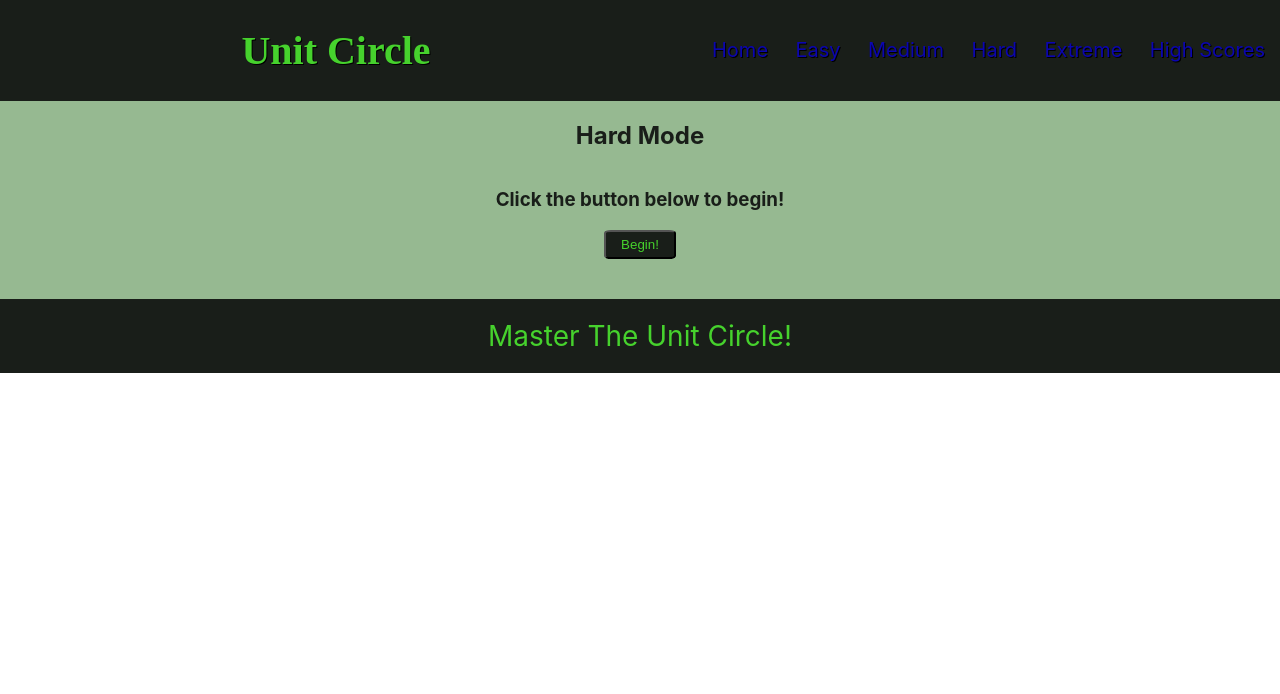
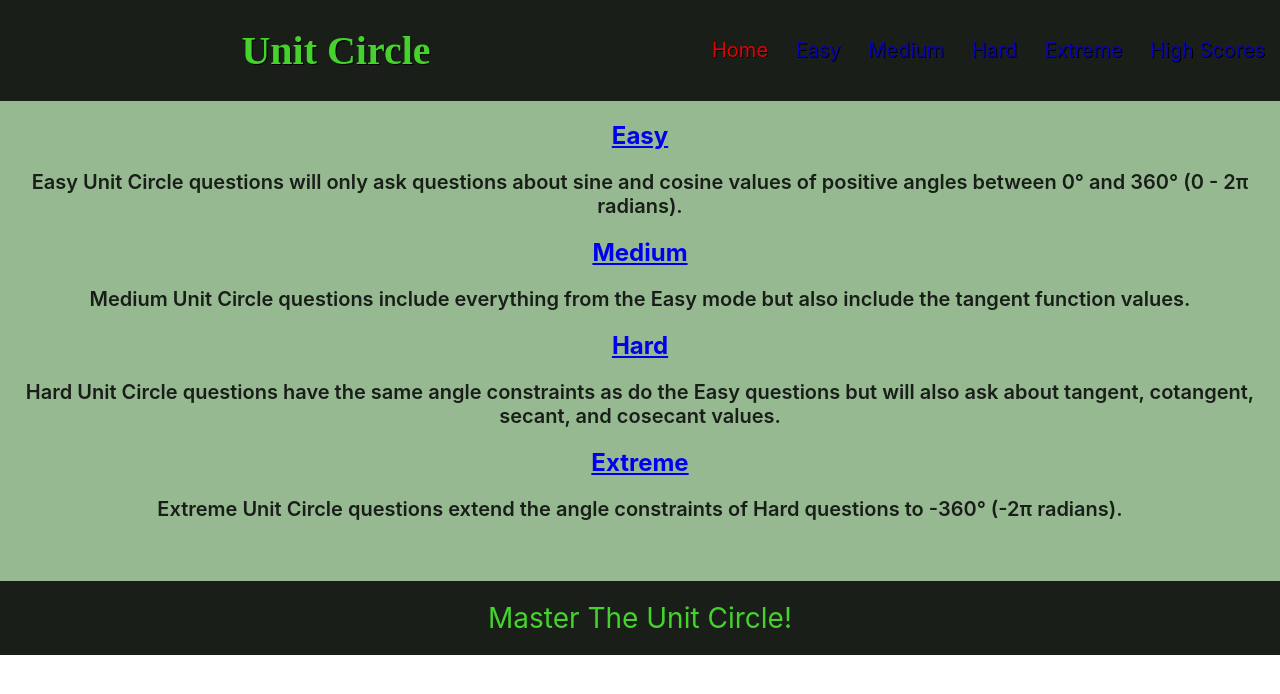
Before and after one commit to cabralwilliams/unit-circle, a React (Create React App) app: page /hard in a window 1280 px wide. Shown: the top 694 px of the page. Built offline with nearby package versions, Linux system fonts and the light colour scheme.

Commit message:
made adjustments to account for issues rendering page properly in gh-pages

```diff
--- a/src/App.js
+++ b/src/App.js
@@ -11,22 +11,29 @@ import HighScores from './pages/HighScores';
 import { BrowserRouter as Router, Route, Routes } from 'react-router-dom';
 import { store } from './utils/store';
 import { Provider } from 'react-redux';
+import { useState } from 'react';
 
 function App() {
+	const [selectedLink, setSelectedLink] = useState('/');
+	console.log(selectedLink);
 	return (
 		<Router>
 			<div className="App">
 				<Provider store={store}>
-					<Header />
+					<Header selectedLink={selectedLink} setSelectedLink={setSelectedLink} />
 					<main className='site-content bottom-buffer-40-20'>
-						<Routes>
-							<Route exact path='/' element={<Homepage />} />
+						{selectedLink === '/' && <Homepage selectedLink={selectedLink} setSelectedLink={setSelectedLink} />}
+						{selectedLink === '/easy' && <Easy />}
+						{selectedLink === '/medium' && <Medium />}
+						{selectedLink === '/hard' && <Hard />}
+						{selectedLink === '/extreme' && <Extreme />}
+						{selectedLink === '/high_scores' && <HighScores />}
+							{/* <Route exact path='/' element={<Homepage />} />
 							<Route path='/easy' element={<Easy />} />
 							<Route path='/medium' element={<Medium />} />
 							<Route path='/hard' element={<Hard />} />
 							<Route path='/extreme' element={<Extreme />} />
-							<Route path='/high_scores' element={<HighScores />} />
-						</Routes>
+							<Route path='/high_scores' element={<HighScores />} /> */}
 					</main>
 					<Footer />
 				</Provider>
--- a/src/components/Header/index.js
+++ b/src/components/Header/index.js
@@ -1,11 +1,11 @@
 import React from 'react';
 import Navigation from '../Navigation';
 
-function Header() {
+function Header({ selectedLink, setSelectedLink }) {
   return (
     <header>
         <h1 id='site-title'>Unit Circle</h1>
-        <Navigation />
+        <Navigation selectedLink={selectedLink} setSelectedLink={setSelectedLink} />
     </header>
   )
 }
--- a/src/components/Navigation/index.js
+++ b/src/components/Navigation/index.js
@@ -1,7 +1,6 @@
 import React from 'react';
-import { Link } from 'react-router-dom';
 
-function Navigation() {
+function Navigation({ selectedLink, setSelectedLink }) {
     const links = [
         {
             displayName: "Home",
@@ -17,23 +16,29 @@ function Navigation() {
         },
         {
             displayName: "Hard",
-            href: "hard"
+            href: "/hard"
         },
         {
             displayName: "Extreme",
-            href: "extreme"
+            href: "/extreme"
         },
         {
             displayName: "High Scores",
-            href: "high_scores"
+            href: "/high_scores"
         }
     ];
+
+    function sendTheLink(event) {
+        event.preventDefault();
+        const targetEl = event.target;
+        setSelectedLink(targetEl.getAttribute('href'));
+    }
     return (
         <nav id='site-nav'>
             <ul className='flex-row' id='main-ul'>
                 {
                     links.map((link, i) => {
-                        return <li key={i} className='flex-row-li'><Link to={link.href}>{link.displayName}</Link></li>
+                        return <li key={i} className='flex-row-li'><a href={link.href} className={link.href === selectedLink ? 'navActive' : ''} onClick={sendTheLink}>{link.displayName}</a></li>
                     })
                 }
             </ul>
--- a/src/pages/Home/index.js
+++ b/src/pages/Home/index.js
@@ -3,7 +3,7 @@ import { Link } from 'react-router-dom';
 import { useSelector, useDispatch } from 'react-redux';
 import { RESET_DEFAULTS } from '../../utils/actions';
 
-function Homepage() {
+function Homepage({ selectedLink, setSelectedLink }) {
 
     const sectionDescriptions = [
         {
@@ -23,13 +23,19 @@ function Homepage() {
             description: <p>Extreme Unit Circle questions extend the angle constraints of Hard questions to -360&deg; (-2&pi; radians).</p>
         }
     ];
+
+    function sendTheLink(event) {
+        event.preventDefault();
+        const targetEl = event.target.parentElement;
+        setSelectedLink(targetEl.getAttribute('href'));
+    }
     return (
         <div>
             {
                 sectionDescriptions.map((secD, i) => {
                     return(
                         <div key={i}>
-                            <Link to={`/${secD.sectionName.toLowerCase()}`}><h2>{secD.sectionName}</h2></Link>
+                            <a href={`/${secD.sectionName.toLowerCase()}`} onClick={sendTheLink}><h2>{secD.sectionName}</h2></a>
                             {secD.description}
                         </div>
                     )
--- a/src/utils/actions.js
+++ b/src/utils/actions.js
@@ -3,3 +3,4 @@ export const UPDATE_TIME = "UPDATE_TIME";
 export const SET_MODE = "SET_MODE";
 export const RESET_DEFAULTS = "RESET_DEFAULTS";
 export const LOAD_BUTTONS = "LOAD_BUTTONS";
+export const SET_LINK = "SET_LINK";
--- a/src/utils/reducers.js
+++ b/src/utils/reducers.js
@@ -1,4 +1,4 @@
-import { UPDATE_TIME, RESET_TIME, SET_MODE, RESET_DEFAULTS, LOAD_BUTTONS } from "./actions";
+import { UPDATE_TIME, RESET_TIME, SET_MODE, RESET_DEFAULTS, LOAD_BUTTONS, SET_LINK } from "./actions";
 
 const initialState = {
     timeLeft: 120000,
@@ -18,6 +18,8 @@ const reducer = (state, action) => {
             return { initialState };
         case LOAD_BUTTONS:
             return { ...state, buttonValues: action.buttonValues };
+        case SET_LINK:
+            return { ...state, selectedLink: action.selectedLink };
         default:
             return state;
     }
--- a/src/utils/store.js
+++ b/src/utils/store.js
@@ -1,6 +1,6 @@
 import reducer from './reducers';
 import { createStore } from 'redux';
 
-const store = createStore(reducer, { timeLeft: 120000, gameMode: null, buttonValues: [] });
+const store = createStore(reducer, { timeLeft: 120000, gameMode: null, buttonValues: [], selectedLink: '/' });
 
 export { store };
```
